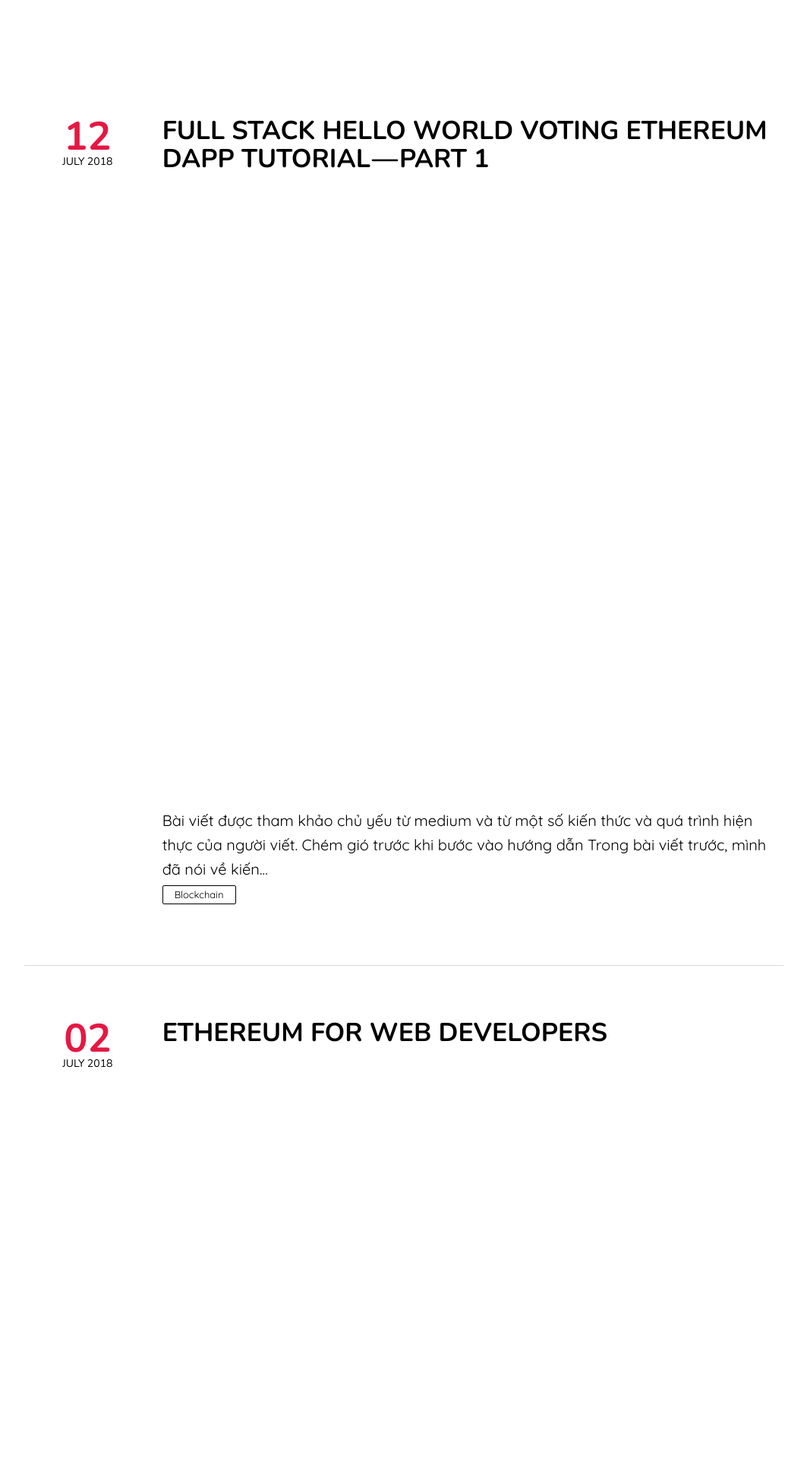
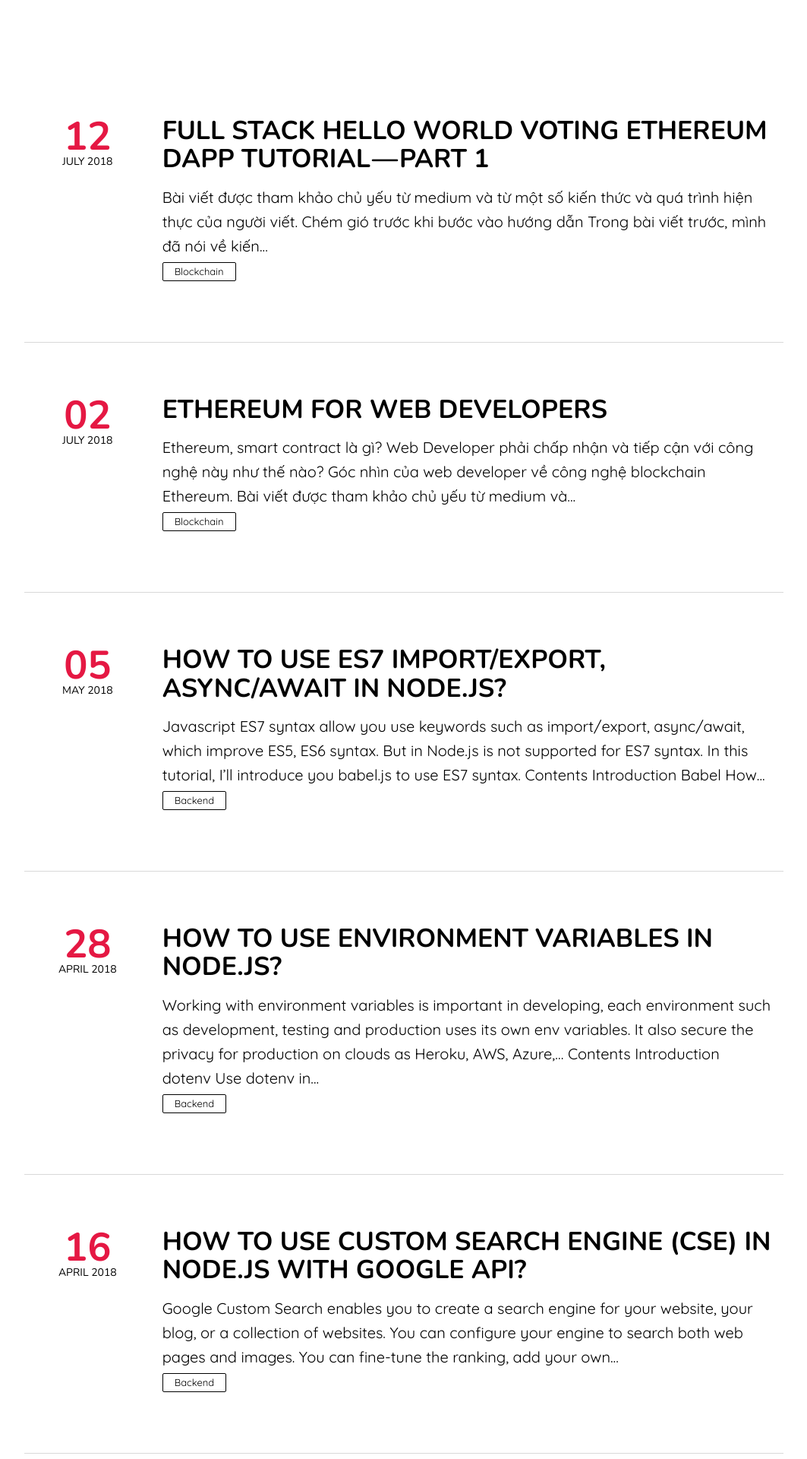
Before and after one commit to huynhsamha/huynhsamha.github.io, a Jekyll site: the page built from index.html, in a window 1280 px wide. Shown: the part 526-2446 px from the top of the page at 76% size, without its empty margins (108-1171 px from the left). Built offline with Jekyll 4.4.1, drawn with Linux system fonts in a browser that asks for light colours; nearby versions of some CDN libraries; the list of posts is cut into pages by our own code.

Commit message:
fix bug style compress

```diff
--- a/_sass/bundle.scss
+++ b/_sass/bundle.scss
@@ -1,6 +1,6 @@
+@import 'lib/font-awesome.min';
 @import 'lib/normalize';
 @import 'lib/nprogress';
-@import 'lib/font-awesome.min';
 @import 'lib/foundation.min';
 @import 'lib/animate.min';
 
--- a/_sass/styles/post.scss
+++ b/_sass/styles/post.scss
@@ -14,8 +14,7 @@
 
 html,
 body,
-.notepad-post-container,
-.notepad-post-header {
+.notepad-post-container {
     height: 100%;
 }
 
@@ -717,9 +716,7 @@
                 max-width: 75rem;
             }
         }
-
     }
-
 }
 
 @media only screen and (min-width: 40.063em) {
```
Lines whose indentation alone changed are shown as unchanged.
